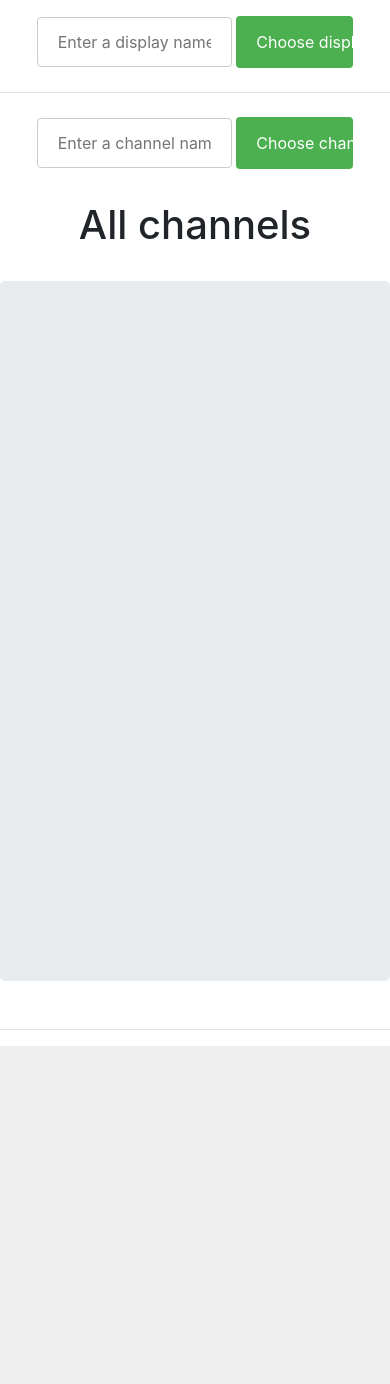
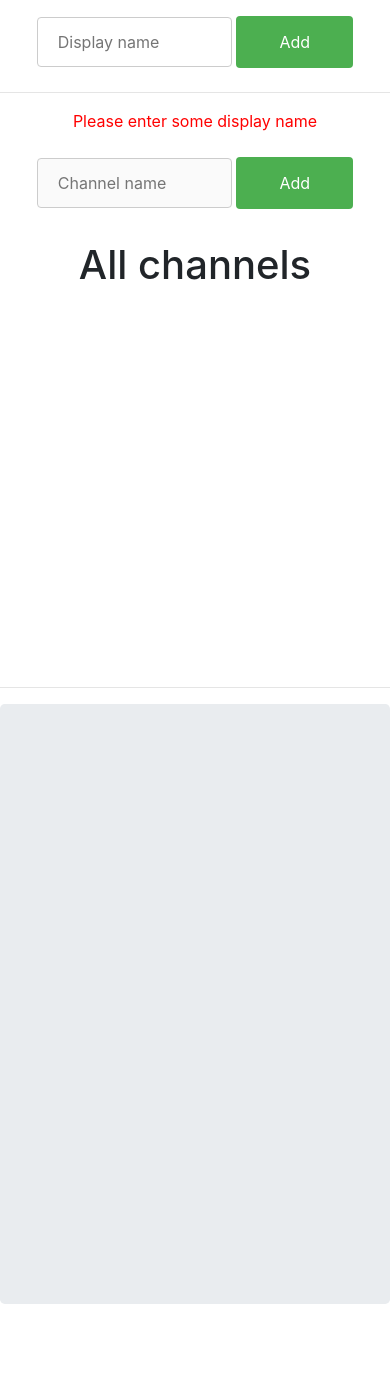
Before and after one commit to chetankar65/flack, a Flask app: page / in a window 390 px wide. Before the commit the page ends 1046 px from the top, so only its background shows below. Run offline with Flask 2, Linux system fonts and the light colour scheme; some libraries are stand-ins or nearby versions.

Commit message:
My final app

```diff
--- a/app.py
+++ b/app.py
@@ -1,33 +1,44 @@
 import os
-from flask import Flask, render_template,jsonify, request
+from flask import Flask, render_template,jsonify, request, session
 from flask_socketio import SocketIO, emit
 import time
 import datetime
 
 app = Flask(__name__)
 app.config["SECRET_KEY"] = '29icsnvdhweio'
+app.secret_key = 'any random string'
 socketio = SocketIO(app)
 
 channels={}
+users = []
 
 @app.route("/")
 def index():
     return render_template('index.html')
 
+@app.route("/adduser",methods=['POST'])
+def add_user():
+    user = request.form.get('user')
+    if user in users:
+        return {'success':False}
+    else:
+        users.append(user)
+        return {'success':True}
+
 @socketio.on("submit channel")
 def create_channel(data):
     name=data["channelName"].replace(' ', '-')
     if name in channels:
-        pass
+        socketio.emit("all channels",0,broadcast=True)
     else:
         channels[name]=[]
         lister=list(channels.keys())
-        socketio.emit("all channels", lister, broadcast=True)
+        socketio.emit("all channels",lister, broadcast=True)
 
 @socketio.on("get channels")
 def get_channels():
     lister=list(channels.keys())
-    socketio.emit("all channels", lister, broadcast=True)
+    socketio.emit("display channels", lister, broadcast=True)
 
 @socketio.on("submit message")
 def submit_message(data):
@@ -35,20 +46,23 @@ def submit_message(data):
     channel = data['channel']
     message = data ['message']
     name = data['name']
-    print(channel,name,message)
     arr = channels[channel]
     ts = time.time()
     st = datetime.datetime.fromtimestamp(ts).strftime('%d-%m-%Y %H:%M:%S')
+    if (len(arr) > 99):
+        arr.clear()
     arr.append({'name':name , 'message':message, 'time':st})
     channels[channel] = arr
-    socketio.emit("all messages", channels[channel] , broadcast=True)
+    socketio.emit("all messages",{'channel':channel,'messages':arr},broadcast=True)
+
+#if len(arr) > 5: arr.clear()
 
 @socketio.on('get messages')
 def get_messages(data):
     global channels
     data = data['channel']
     json = channels[data]
-    socketio.emit('all messages',json,broadcast=True)
+    socketio.emit('all messages',{'channel':data,'messages':json},broadcast=True)
 
 
 
--- a/static/index.js
+++ b/static/index.js
@@ -1,39 +1,83 @@
 document.addEventListener('DOMContentLoaded', () => {
 
     var socket = io.connect(location.protocol + '//' + document.domain + ':' + location.port);
-
+    /////////
     socket.on('connect', () => {
         document.querySelector('#form2').onsubmit = () => {
             var channelName = document.querySelector('#channelName').value
-            if (channelName.length != 0){
-                socket.emit('submit channel', {'channelName': channelName});
+            if (channelName.length == 0){
+                alert('Please enter some value!')
                 return false;
             } else {
-                alert('Please enter some value!')
+                socket.emit('submit channel', {'channelName': channelName});
                 return false;
             }
         }
     });
 
+
+    ///////
     socket.on('all channels', function(json) {
         let channel_list="";
-        for (j in json) {
-            channel_list += `<button class="btn btn-primary" onclick="setChannel('${json[j]}')">${json[j]}</button><hr>`;
+        if (json != 0){
+            for (j in json) {
+                channel_list += `<button class="btn btn-light" onclick="setChannel('${json[j]}')">${json[j]}</button><hr>`;
+            }
+            document.querySelector('#active').innerHTML = channel_list
+        } else {
+            alert('Channel already exists!')
         }
-        document.querySelector('#active').innerHTML = channel_list
     })
 
+
+
+    /////// SET USERNAME
     document.querySelector('#form').onsubmit = () => {
+        //AJAX REQUEST
         var displayName = document.querySelector('#displayName').value
-        if (displayName.length == 0){
-            alert('Please enter some value!')
-        } else {
-            localStorage.setItem('user',displayName)
+        const request = new XMLHttpRequest();
+        request.open('POST', '/adduser');
+
+        // Callback function for when request completes
+        request.onload = () => {
+
+            // Extract JSON data from request
+            const data = JSON.parse(request.responseText);
+
+            // Update the result div
+            if (data.success) {
+                localStorage.setItem('user',displayName)
+                checkUser()
+            }
+            else {
+                alert('User already exists!')
+            }
         }
+
+        // Add data to send with request
+        const data = new FormData();
+        data.append('user', displayName);
+
+        // Send request
+        request.send(data);
+        return false;
     }
+
+    //////
+
+
+
     function checkUser() {
         if('user' in localStorage){
-            document.querySelector('#form').innerHTML = `<h1>Welcome,${localStorage.getItem('user')}</h1><button class='btn btn-danger' onclick="logout()" style="width:30%;">Logout</button>`
+            document.querySelector('#form').innerHTML = `<h4>Welcome,${localStorage.getItem('user')}</h4><button class='btn btn-danger' onclick="logout()" style="width:30%;">Logout</button>`
+            document.getElementById('channelName').disabled = false
+            document.getElementById('btn').disabled = false
+            document.querySelector('#err').innerHTML = ''
+        } else {
+            document.getElementById('channelName').disabled = true
+            document.getElementById('btn').disabled = true
+            document.querySelector('#err').innerHTML = 'Please enter some display name'
+            document.querySelector('#err').style.color = 'red'
         }
     }
     checkUser()
--- a/templates/index.html
+++ b/templates/index.html
@@ -34,42 +34,48 @@
             margin-top: 2%;
         }
         .jumbotron{
-            height: 700px;
+            height: 600px;
             overflow: scroll;
         }
         button{
-            width:90%;
+            width:100%;
         }
         .message{
-            background-color:aqua;
+            /*background-color:aqua;*/
+            border-radius: 10px;
+        }
+        #chatBox{
+            position: absolute;
+            bottom:0;
+            width: 100%;
         }
     </style>
 </head>
 <body onload="load()">
     <div class="row" align="center">
-        <div class="col-lg-6 col-sm-6">
+        <div class="col-lg-4 col-sm-4">
             <form id="form">
-                <input type="text" id="displayName" placeholder="Enter a display name">
-                <input type="submit" value="Choose displayname">
+                <input type="text" id="displayName" placeholder="Display name">
+                <input type="submit" value="Add">
             </form><hr>
             <form id="form2">
                 <p id="err"></p>
-                <input type="text" id="channelName" placeholder="Enter a channel name">
-                <input type="submit" value="Choose channel name">
+                <input type="text" id="channelName" placeholder="Channel name">
+                <input type="submit" value="Add" id="btn">
             </form><br>
             <h1>All channels</h1><br>
-            <div class="container" id="active">
+            <div class="container" id="active" style="overflow:scroll;height:350px;">
 
             </div>
         </div>
-        <div class="col-lg-6 col-sm-6">
+        <div class="col-lg-8 col-sm-8">
+            <div id="channel"></div><hr>
             <div class="jumbotron">
-                <div id="chatBox"></div><br>
                 <div id="messages"></div>
-            </div>
+            </div><br><br>
+            <div id="chatBox" class="md-form"></div>
         </div>
     </div>
-    <hr>
 </body>
 <script src="{{ url_for('static', filename = 'index.js')}}"></script>
 <script>
@@ -79,36 +85,34 @@ function load(){
         socket.emit('get channels');
     });
 
-    socket.on('all channels', function(json) {
+    socket.on('display channels', function(json) {
         let channel_list="";
         for (j in json) {
-            channel_list += `<button class="btn btn-primary" onclick="setChannel('${json[j]}')">${json[j]}</button><hr>`;
+            channel_list += `<button class="btn btn-light" onclick="setChannel('${json[j]}')" id="${json[j]}">${json[j]}</button><hr>`;
         }
         document.querySelector('#active').innerHTML = channel_list
     })
-    currentChannel()
 }
 
 function setChannel(channel) {
     localStorage.setItem('channel',channel)
-    currentChannel()
-}
+    if (localStorage.getItem('channel') == channel){
+        document.querySelector('#channel').innerHTML = '<h3> Channel : ' + localStorage.getItem('channel') + '</h3>'
+        document.querySelector('#chatBox').innerHTML = `<textarea style="width:100%;height:50px;" class="md-textarea form-control" rows="3" id="message"></textarea><button onclick="chatBox(document.querySelector('#message').value)" class="btn btn-primary">Send Message</button><hr>`
 
-function currentChannel(){
-    if ('channel' in localStorage){
-        document.querySelector('#chatBox').innerHTML = `<textarea style="width:100%;height:100px;" id="message">Message to channel ${localStorage.getItem('channel')}...</textarea><button onclick="chatBox(document.querySelector('#message').value)" class="btn btn-primary">Send Message</button><hr>`
         loadAllMessages(localStorage.getItem('channel'))
     }
 }
 
 function chatBox(message){
     var socket = io.connect(location.protocol + '//' + document.domain + ':' + location.port);
+    document.querySelector('#message').value = ''
     if (message.length != 0){
         if ('user' in localStorage){
             socket.emit('submit message', {'message': message, 'channel':localStorage.getItem('channel'), 'name':localStorage.getItem('user')});
             return false;
         } else {
-            socket.emit('submit message', {'message': message, 'channel':localStorage.getItem('channel'), 'name':'anonymous'});
+            alert('Anonymous messages are not allowed!')
             return false;
         }
     } else {
@@ -121,11 +125,17 @@ function chatBox(message){
 var socket = io.connect(location.protocol + '//' + document.domain + ':' + location.port);
 socket.on('all messages', function(json) {
     let messages="";
-    console.log(json)
-    for (var i = 0; i < json.length;i++) {
-        messages += `<div class="message">@Sender:${json[i].name} <br> ${json[i].message} <br> ${json[i].time}</div><br>`;
+    if (json.channel == localStorage.getItem('channel')){
+        for (var i = 0; i < json.messages.length;i++) {
+            if(json.messages[i].name == localStorage.getItem('user')){
+                messages += `<div class="message" align="left" style="background-color:lightblue"><b>${json.messages[i].name}</b> ${json.messages[i].time} <br><br> ${json.messages[i].message}</div><br><br>`;
+            } else {
+                messages += `<div class="message" align="left" style="background-color:aqua"><b>${json.messages[i].name}</b> ${json.messages[i].time} <br><br> ${json.messages[i].message}</div><br><br>`;
+            }
+        }
+        document.querySelector('#messages').innerHTML = messages
+        document.querySelector('#messages').scrollIntoView(false);
     }
-    document.querySelector('#messages').innerHTML = messages
 })
 
 //All messages
@@ -139,6 +149,7 @@ function loadAllMessages(channel){
 
 function logout() {
     localStorage.removeItem('user')
+    checkUser()
 }
 
 </script>
```
Also changed, not shown: README.md, 1 other file.
